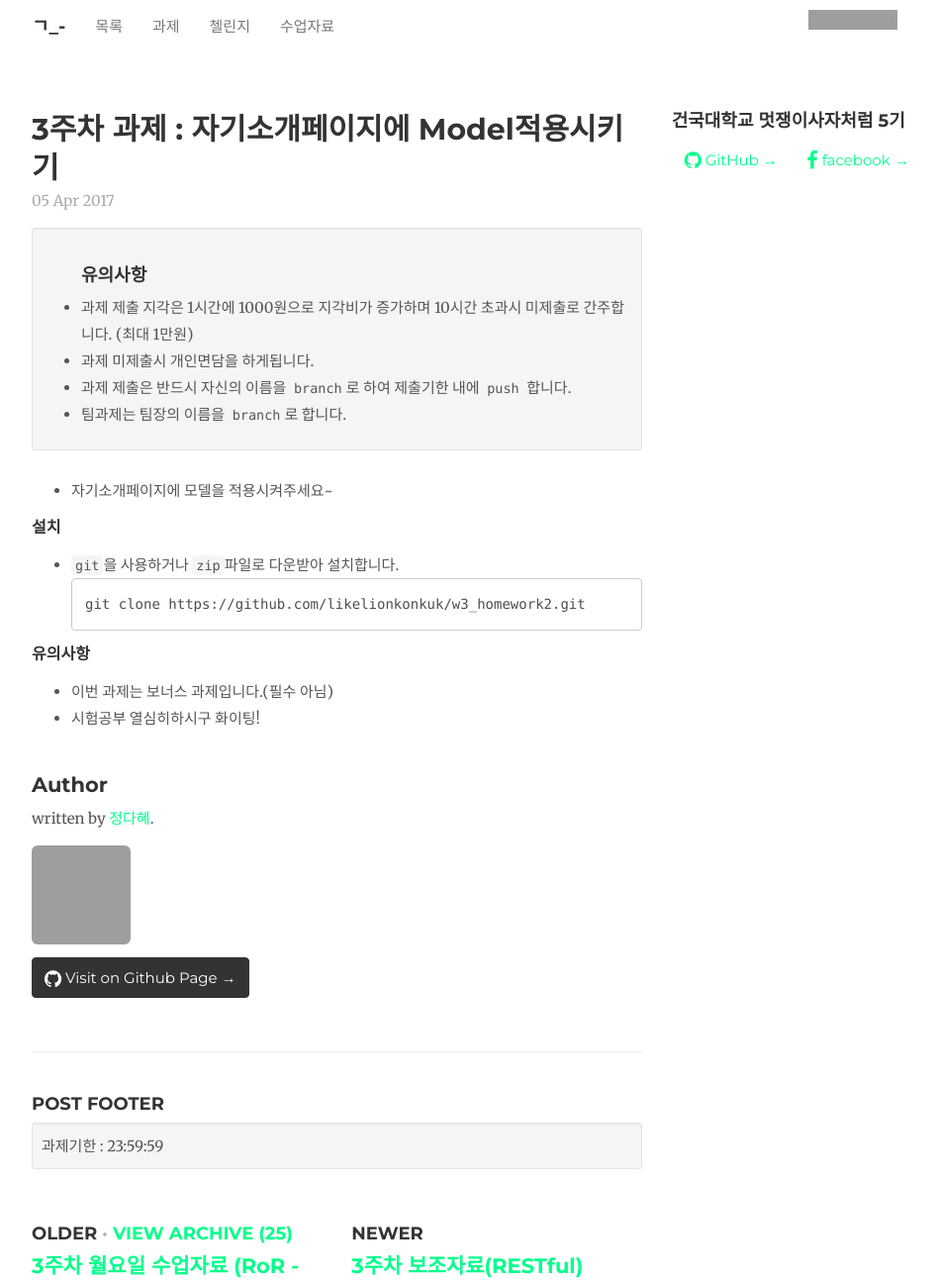
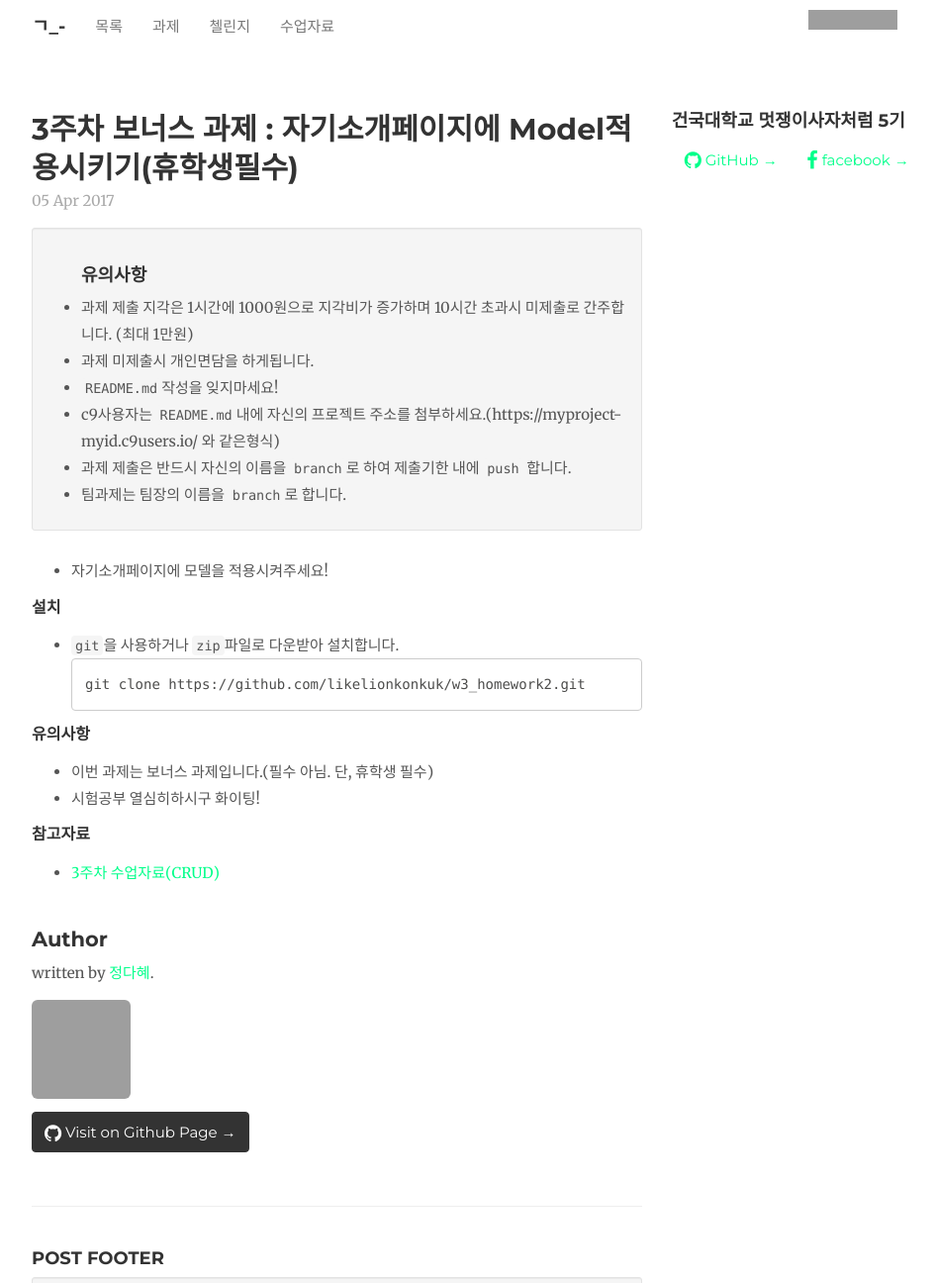
Before and after one commit to likelionkonkuk/likelionkonkuk_before_github, a Jekyll site: the page built from _posts/2017-04-05-homework-w3-bonus.md, in a window 1280 px wide and 1400 px high, cut to the strip 104-1400 px from the top of the window. Shown: the whole strip at 99% size, without its empty margins (138-1084 px from the left). Built offline with Jekyll 4.4.1, drawn with Linux system fonts in a browser that asks for light colours; nearby versions of some CDN libraries; comment, search, counter and statistics services are not loaded; some of the changed text lies outside the part shown; grey boxes are pictures that could not be loaded.

Commit message:
homework until 201170408235959

````diff
--- a/_includes/post-header.html
+++ b/_includes/post-header.html
@@ -8,6 +8,8 @@
   	<h3>유의사항</h3>
 	  <li>과제 제출 지각은 1시간에 1000원으로 지각비가 증가하며 10시간 초과시 미제출로 간주합니다. (최대 1만원)</li>
 		<li>과제 미제출시 개인면담을 하게됩니다.</li>
+    <li><code class="highlighter-rouge">README.md</code>작성을 잊지마세요!</li>
+    <li>c9사용자는 <code class="highlighter-rouge">README.md</code>내에 자신의 프로젝트 주소를 첨부하세요.(https://myproject-myid.c9users.io/ 와 같은형식)</li>
     <li>과제 제출은 반드시 자신의 이름을 <code class="highlighter-rouge">branch</code>로 하여
     제출기한 내에 <code class="highlighter-rouge">push</code> 합니다.</li>
     <li>팀과제는 팀장의 이름을 <code class="highlighter-rouge">branch</code>로 합니다.</li>
--- a/_posts/2017-04-05-homework-w3.md
+++ b/_posts/2017-04-05-homework-w3-bonus.md
@@ -1,10 +1,11 @@
 ---
-title: "3주차 과제 : 자기소개페이지에 Model적용시키기"
+title: "3주차 보너스 과제 : 자기소개페이지에 Model적용시키기(휴학생필수)"
 tag: homework
 author: "정다혜"
+until: 2017-04-21
 ---
 
-* 자기소개페이지에 모델을 적용시켜주세요~
+* 자기소개페이지에 모델을 적용시켜주세요!
 
 #### 설치
 - `git`을 사용하거나 `zip`파일로 다운받아 설치합니다.
@@ -13,8 +14,11 @@ git clone https://github.com/likelionkonkuk/w3_homework2.git
 ```
 
 #### 유의사항
-- 이번 과제는 보너스 과제입니다.(필수 아님)
+- 이번 과제는 보너스 과제입니다.(필수 아님. 단, 휴학생 필수)
 - 시험공부 열심히하시구 화이팅!
+
+#### 참고자료
+- [3주차 수업자료(CRUD)](https://github.com/likelionkonkuk/w3_wed_material)
 
 ## Author
 
````
Also changed, not shown: _posts/2017-04-03-homework-w3-game.md (+3 -1 lines).
